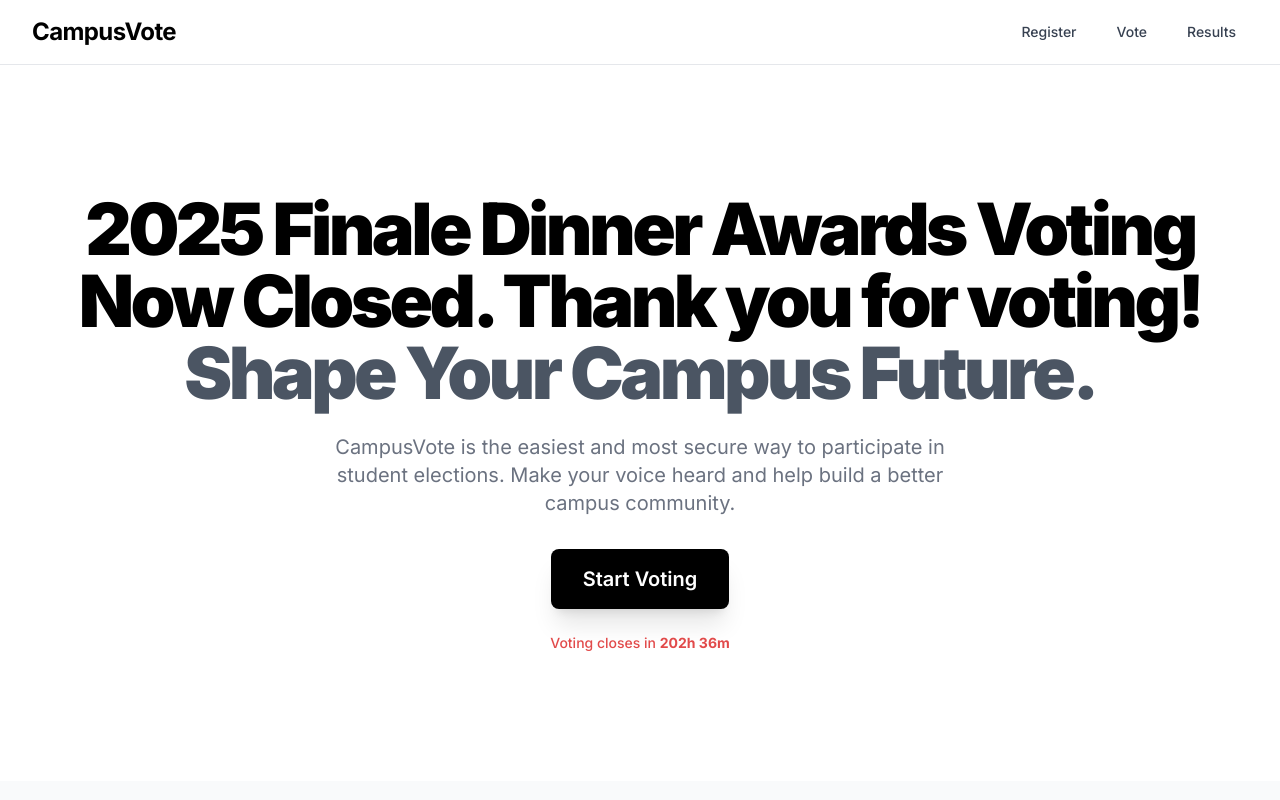
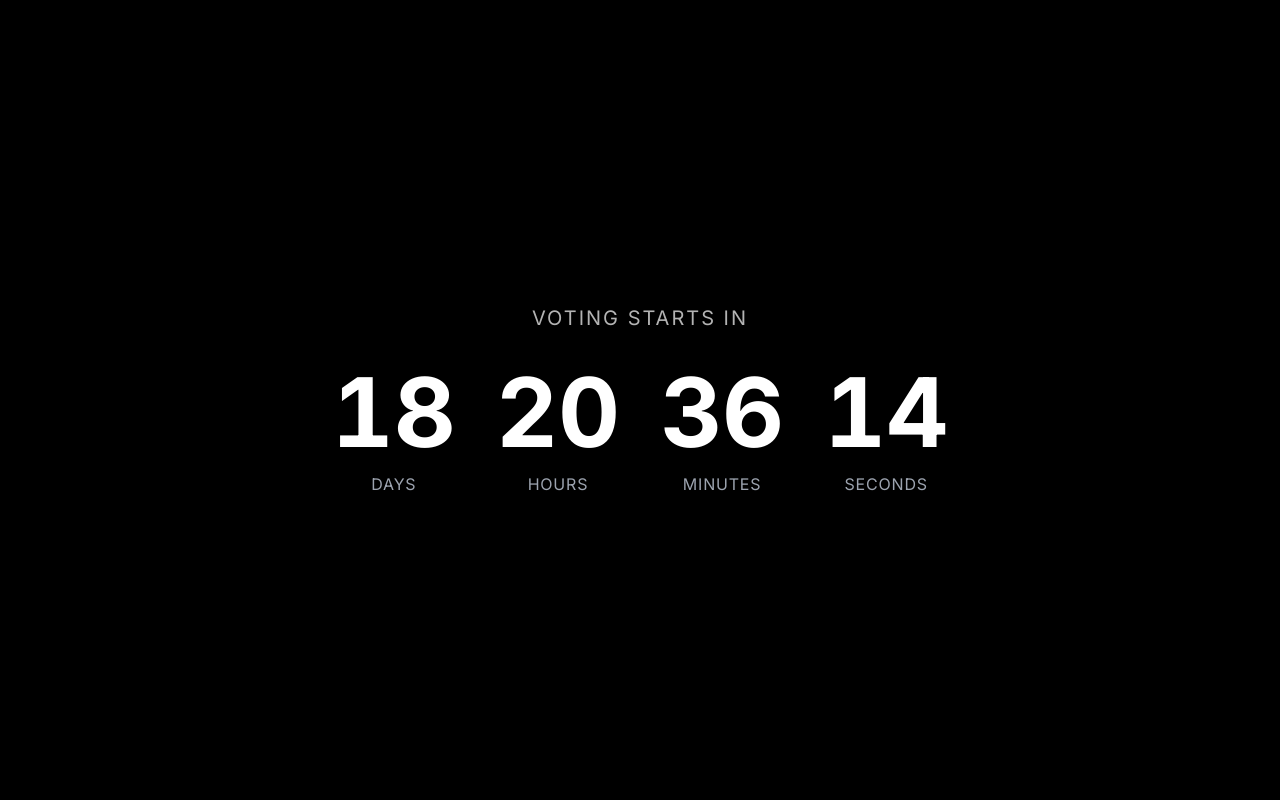
Before and after one commit to dk444312/campus-vote, a React (Vite) app: page / in a window 1280 px wide. Shown: the top 800 px of the page. Built offline with nearby package versions, Linux system fonts and the light colour scheme.

Commit message:
Update Hero.tsx

```diff
--- a/components/Hero.tsx
+++ b/components/Hero.tsx
@@ -1,90 +1,147 @@
 import React, { useState, useEffect } from 'react';
 
 const Hero: React.FC = () => {
-  // DEADLINE: TOMORROW @ 9:00 PM CAT (Malawi) → 2025-11-08 21:00:00
-  const votingEndTime = new Date('2025-11-10T21:00:00').getTime();
+  // Voting START: November 21, 2025 @ 9:00 AM CAT (UTC+2)
+  const votingStartTime = new Date('2025-11-21T09:00:00+02:00').getTime();
 
   const [now, setNow] = useState(Date.now());
-  const [countdown, setCountdown] = useState('');
+  const [timeLeft, setTimeLeft] = useState({
+    days: 0,
+    hours: 0,
+    minutes: 0,
+    seconds: 0,
+  });
 
-  // Update every second
+  // Update clock
   useEffect(() => {
     const timer = setInterval(() => {
       setNow(Date.now());
     }, 1000);
-
-    return () => clearInterval(timer); // cleanup
+    return () => clearInterval(timer);
   }, []);
 
-  // Recalculate countdown whenever `now` changes
+  // Calculate time left
   useEffect(() => {
-    const diff = votingEndTime - now;
+    const diff = votingStartTime - now;
 
     if (diff <= 0) {
-      setCountdown('0m');
+      setTimeLeft({ days: 0, hours: 0, minutes: 0, seconds: 0 });
       return;
     }
 
-    const hours = Math.floor(diff / (1000 * 60 * 60));
+    const days = Math.floor(diff / (1000 * 60 * 60 * 24));
+    const hours = Math.floor((diff % (1000 * 60 * 60 * 24)) / (1000 * 60 * 60));
     const minutes = Math.floor((diff % (1000 * 60 * 60)) / (1000 * 60));
+    const seconds = Math.floor((diff % (1000 * 60)) / 1000);
 
-    setCountdown(hours > 0 ? `${hours}h ${minutes}m` : `${minutes}m`);
-  }, [now, votingEndTime]);
+    setTimeLeft({ days, hours, minutes, seconds });
+  }, [now, votingStartTime]);
 
-  const isVotingOpen = now < votingEndTime;
-
-  const buttonConfig = isVotingOpen
-    ? {
-        text: 'Start Voting',
-        href: 'https://campus-vote-registration.onrender.com/#/register',
-        bg: 'bg-black',
-        hoverBg: 'hover:bg-gray-800',
-        textColor: 'text-white',
-      }
-    : {
-        text: 'View Results',
-        href: 'https://voting-results.onrender.com/',
-        bg: 'bg-blue-600',
-        hoverBg: 'hover:bg-blue-700',
-        textColor: 'text-white',
-      };
+  const isVotingStarted = now >= votingStartTime;
+  const showCountdown = !isVotingStarted;
 
   return (
-    <section className="bg-white">
-      <div className="container mx-auto px-4 sm:px-6 lg:px-8 py-24 md:py-32">
-        <div className="text-center">
+    <>
+      {/* ====== COUNTDOWN SCREEN (Visible until Nov 21) ====== */}
+      {showCountdown && (
+        <div className="fixed inset-0 bg-black flex items-center justify-center z-50">
+          <div className="text-center space-y-8 p-8">
+            <p className="text-white text-xl uppercase tracking-widest opacity-70">
+              Voting starts in
+            </p>
 
-          <h1 className="text-4xl md:text-6xl lg:text-7xl font-extrabold tracking-tighter text-black leading-tight">
-            2025 Finale Dinner Awards Voting Now Closed. Thank you for voting!
-            <br />
-            <span className="text-gray-600">Shape Your Campus Future.</span>
-          </h1>
+            <div className="flex gap-6 md:gap-10 justify-center flex-wrap">
+              {Object.entries(timeLeft).map(([unit, value]) => (
+                <div key={unit} className="text-center">
+                  <div className="text-6xl md:text-8xl font-bold text-white tabular-nums">
+                    {String(value).padStart(2, '0')}
+                  </div>
+                  <div className="text-sm md:text-base uppercase tracking-wider text-gray-400 mt-3">
+                    {unit}
+                  </div>
+                </div>
+              ))}
+            </div>
+          </div>
+        </div>
+      )}
 
-          <p className="mt-6 max-w-2xl mx-auto text-lg md:text-xl text-gray-500">
-            CampusVote is the easiest and most secure way to participate in student
-            elections. Make your voice heard and help build a better campus
-            community.
-          </p>
-
-          <div className="mt-8 flex justify-center">
-            <a
-              href={buttonConfig.href}
-              className={`inline-block ${buttonConfig.bg} ${buttonConfig.textColor} font-semibold rounded-lg px-8 py-4 text-center text-xl
-                         hover:${buttonConfig.hoverBg} transition-transform transform hover:-translate-y-1 shadow-xl`}
-            >
-              {buttonConfig.text}
-            </a>
+      {/* ====== FULL HERO PAGE (Hidden until voting starts) ====== */}
+      <div className={showCountdown ? 'invisible opacity-0' : 'visible opacity-100 transition-opacity duration-1000'}>
+        <section className="relative min-h-screen bg-gradient-to-br from-blue-900 via-blue-700 to-indigo-900 overflow-hidden">
+          {/* Background Effects */}
+          <div className="absolute inset-0 opacity-20">
+            <div className="absolute top-20 left-20 w-72 h-72 bg-yellow-400 rounded-full blur-3xl animate-pulse"></div>
+            <div className="absolute bottom-20 right-20 w-96 h-96 bg-pink-400 rounded-full blur-3xl animate-pulse delay-1000"></div>
           </div>
 
-          {/* LIVE COUNTDOWN */}
-          {isVotingOpen && (
-            <p className="mt-6 text-sm font-medium text-red-600 animate-pulse">
-              Voting closes in <span className="font-bold">{countdown}</span>
-            </p>
-          )}
+          <div className="container mx-auto px-4 py-24 md:py-32 relative z-10">
+            <div className="text-center">
+              <h1 className="text-5xl md:text-7xl font-extrabold tracking-tight text-white">
+                2025 CUNIMA
+                <span className="block text-yellow-400 mt-2">Student Union Elections</span>
+              </h1>
+
+              <p className="mt-6 max-w-2xl mx-auto text-lg md:text-xl text-blue-100">
+                Your vote shapes tomorrow. Elect the leaders who will represent you.
+              </p>
+
+              <div className="mt-10">
+                <a
+                  href="https://campus-vote-registration.onrender.com/#/register"
+                  className="inline-block bg-green-500 hover:bg-green-600 text-white font-bold text-xl px-10 py-4 rounded-full shadow-2xl transform transition hover:-translate-y-1"
+                >
+                  Vote Now
+                </a>
+              </div>
+            </div>
+          </div>
+
+          {/* Ballot Animation */}
+          <div className="absolute bottom-10 left-1/2 transform -translate-x-1/2 w-64 h-48 pointer-events-none">
+            <BallotAnimation />
+          </div>
+        </section>
+      </div>
+    </>
+  );
+};
+
+// Reusable Ballot Animation
+const BallotAnimation: React.FC = () => {
+  return (
+    <div className="relative w-full h-full">
+      <div className="absolute bottom-0 left-1/2 transform -translate-x-1/2 w-32 h-28 bg-gradient-to-b from-gray-800 to-gray-900 rounded-lg shadow-2xl overflow-hidden">
+        <div className="absolute top-0 left-0 right-0 h-2 bg-gray-700"></div>
+        <div className="absolute inset-x-0 bottom-4 h-1 bg-gray-600 mx-2 rounded"></div>
+      </div>
+
+      <div className="absolute top-0 left-8 w-16 h-20 bg-white rounded-sm shadow-lg animate-ballot-fly">
+        <div className="absolute inset-0 flex items-center justify-center">
+          <div className="w-10 h-10 border-2 border-dashed border-gray-600 rounded"></div>
         </div>
+        <div className="absolute top-1 left-1 right-1 h-px bg-gray-300"></div>
+        <div className="absolute bottom-1 left-1 right-1 h-px bg-gray-300"></div>
       </div>
-    </section>
+
+      <style jsx>{`
+        @keyframes ballot-fly {
+          0% {
+            transform: translateY(-180px) translateX(-80px) rotate(-45deg);
+            opacity: 0;
+          }
+          50% { opacity: 1; }
+          100% {
+            transform: translateY(20px) translateX(20px) rotate(10deg);
+            opacity: 0;
+          }
+        }
+        .animate-ballot-fly {
+          animation: ballot-fly 2.5s ease-in-out infinite;
+          animation-delay: 0.5s;
+        }
+      `}</style>
+    </div>
   );
 };
 
```
